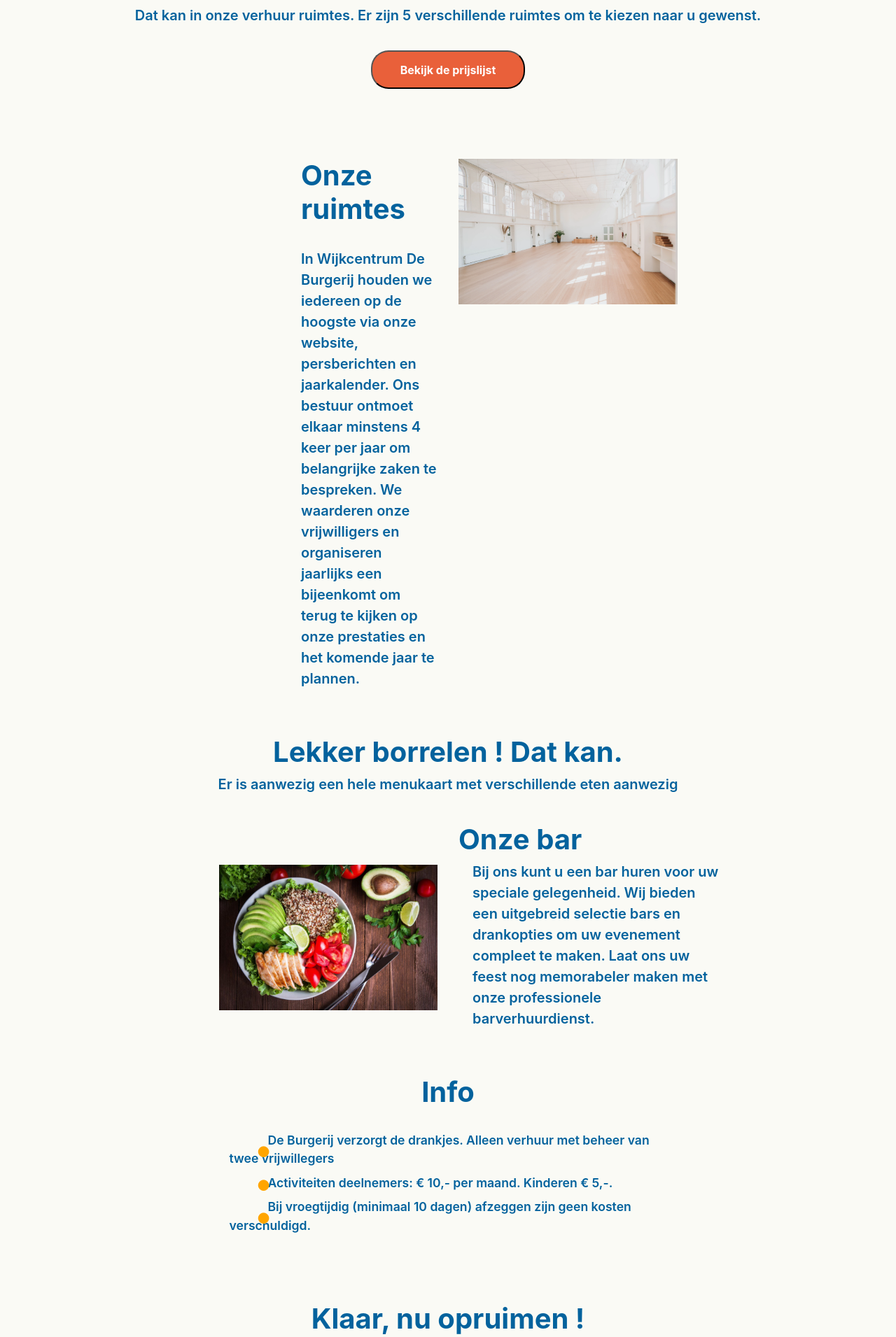
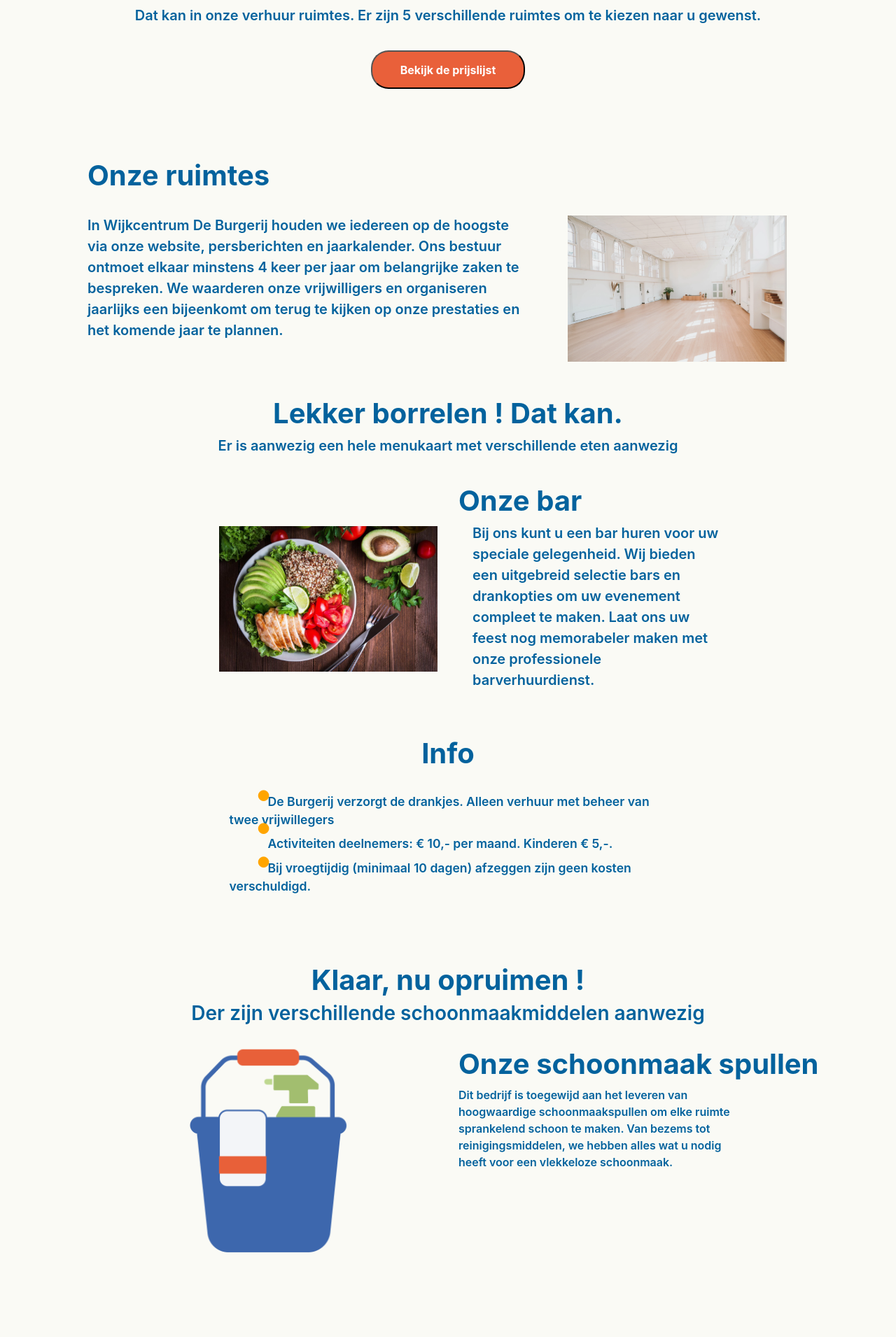
Before and after one commit to Jaffer2000/website-deburgerij, a PHP site: page /wijkcentrumdeburgerij/verhuur in a window 1280 px wide. Shown: the part 774-2685 px from the top of the page at 70% size. Run offline with PHP 8.4, Linux system fonts and the light colour scheme; data comes from the database, SQL or seed files in the repository; some libraries are stand-ins or nearby versions.

Commit message:
verhuur ipad responsive

```diff
--- a/css/css.css
+++ b/css/css.css
@@ -1487,3 +1487,21 @@ ul {
     justify-content: flex-end;
   }
 }
+
+@media screen and (min-width: 1024px) and (max-width: 1366px) {
+  .verhuurh12, .verhuurtekst2 {
+    margin-left: 20% !important;
+    width: 100%;
+  }
+  .verhuurimg2{
+    margin-left: 25%;
+    width: 50% !important;
+    padding-top: 13%;
+  }
+  .verhuurimg4{
+    margin-right: 2%;
+  }
+  .orange-dot{
+    padding-top: 8%;
+  }
+}
```
